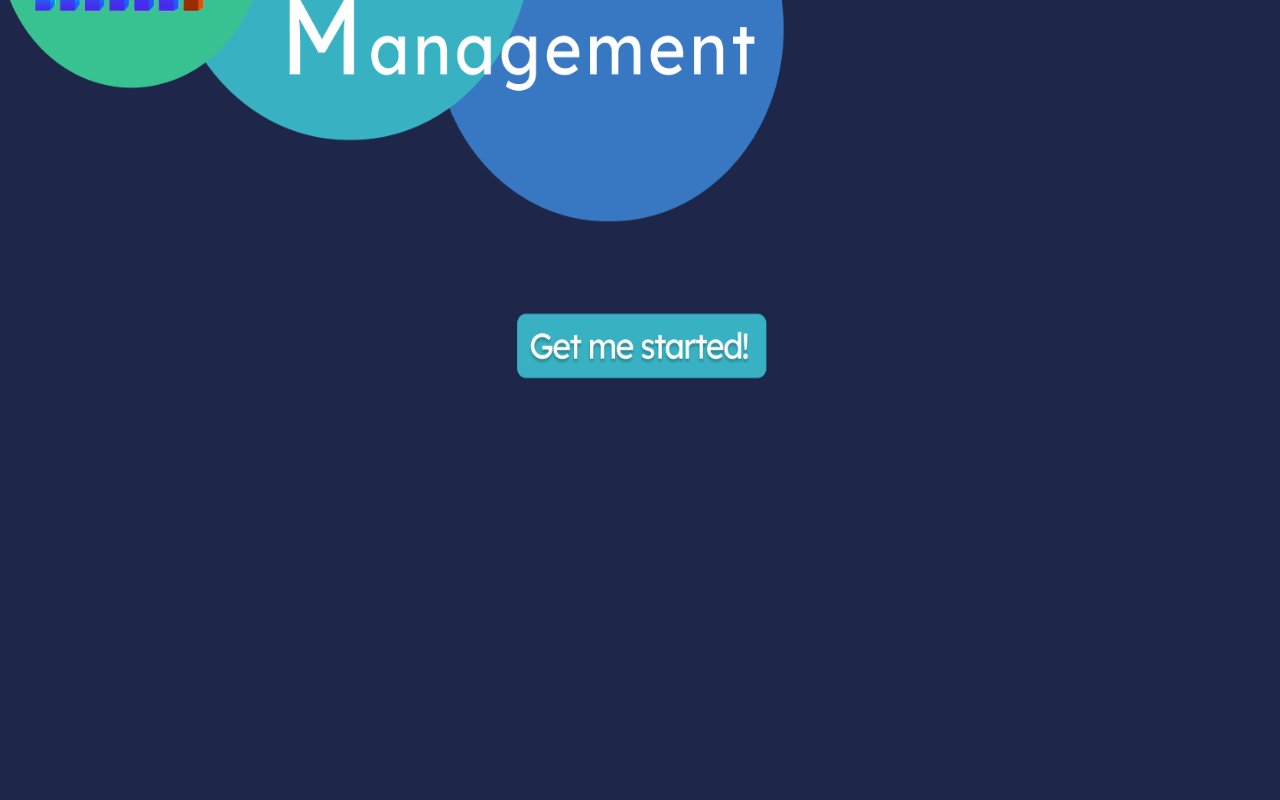
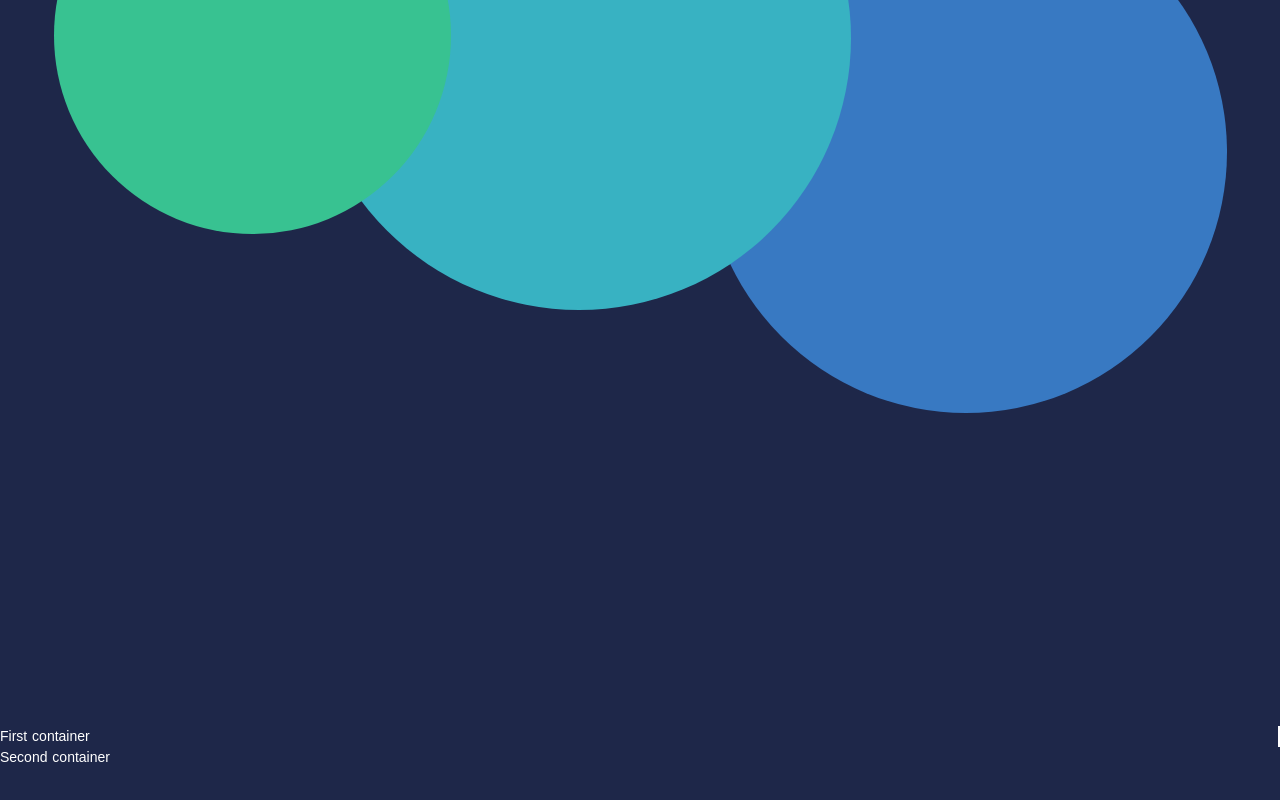
Before and after one commit to Joe-s-Best/ui, a Nuxt app: page / in a window 1280 px wide. Shown: the part 362-1162 px from the top of the page. Before the commit the page ends 800 px from the top, so only its background shows below. Built offline with nearby package versions, Linux system fonts and the light colour scheme.

Commit message:
Revert "landing page v1"
This reverts commit ca866ab4bf00e8e58b377262122887a3d32b0e46.

```diff
--- a/pages/index.vue
+++ b/pages/index.vue
@@ -1,5 +1,19 @@
 <template>
-  <div />
+  <div>
+    <div class="container">
+      <svg class="block mx-auto mt-20" width="1173" height="647">
+        <circle cx="912" cy="386" r="261" style="fill: #3879c2" />
+        <circle cx="525" cy="272" r="272" style="fill: #38b2c2" />
+        <circle cx="198.5" cy="269.5" r="198.5" style="fill: #38c291" />
+      </svg>
+    </div>
+    <div class="container">
+      <div class="my-auto mx-auto">
+        <div class="border-r-2 border-white">First container</div>
+        <div>Second container</div>
+      </div>
+    </div>
+  </div>
 </template>
 
 <script>
@@ -12,9 +26,4 @@ export default {}
   width: 1280px;
   height: 960px;
 }
-
-body {
-  background-image: url('../assets/images/landing.png');
-  background-size: 100% 100%;
-}
 </style>
```
Also changed, not shown: assets/images/graph_clip.png (deleted), assets/images/landing.png (deleted).
